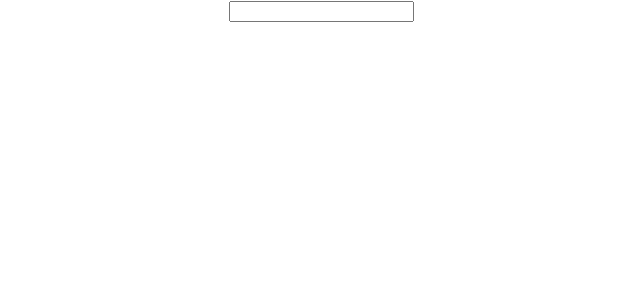
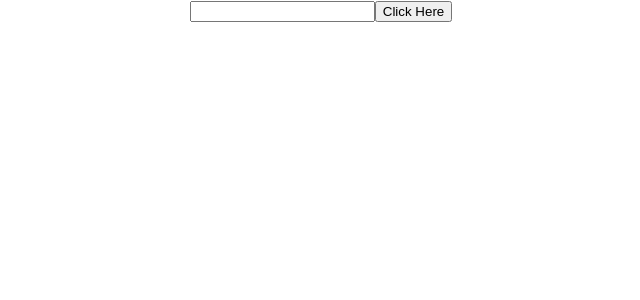
Before and after one commit to lyonsouma/React-Projects, a React (Create React App) app: page / in a window 1280 px wide. Shown: the top 300 px of the page, without its empty margins (319-959 px from the left). Built offline with nearby package versions, Linux system fonts and the light colour scheme.

Commit message:
onsubmit function and button

```diff
--- a/src/components/input.js
+++ b/src/components/input.js
@@ -4,10 +4,17 @@ function Name(){
 
     const [firstName, newName] = useState(" ")
 
+    const sendValue = (e)=>{
+        e.preventDefault()
+        console.log({
+            FName : {firstName}
+        })
+
+    }
     return(
-        <form>
-
+        <form onSubmit={sendValue}>
         <input value={firstName} onChange={(e)=>newName(e.target.value)}></input>
+        <button type='submit'>Click Here</button>
         </form>
     )
 }
```
